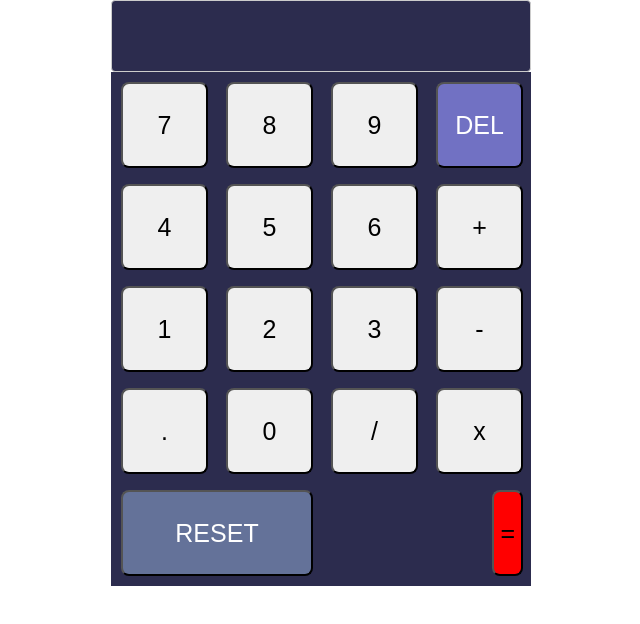
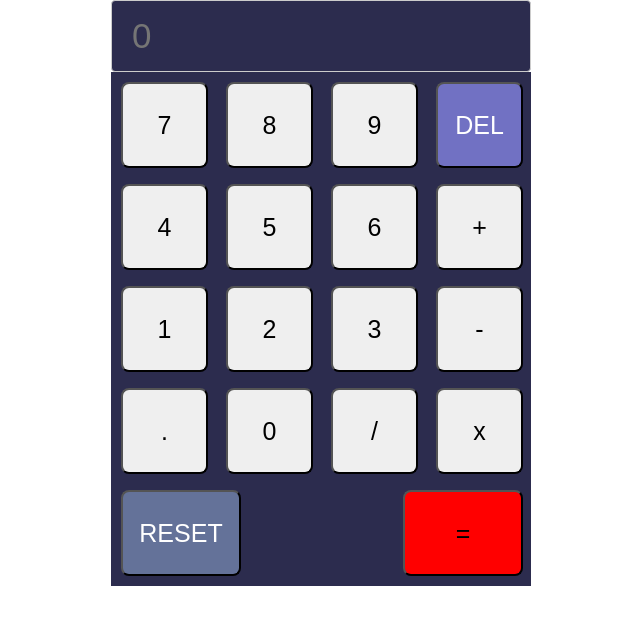
Before and after one commit to marekwino23/Simple_Calculator, a React (Create React App) app: page / in a window 1280 px wide. Shown: the top 624 px of the page, without its empty margins (319-959 px from the left). Built offline with nearby package versions, Linux system fonts and the light colour scheme.

Commit message:
fix calculator and tests

```diff
--- a/src/App.css
+++ b/src/App.css
@@ -15,8 +15,6 @@
   grid-row-gap: 8px;
   grid-column-gap: 9px;
   padding: 10px;
-  /* grid-template-columns: repeat(4, 74px);
-  grid-template-rows: repeat(4, 1fr); */
   grid-template-areas:
                         'item item item item'
                         'item item item item'
@@ -86,7 +84,7 @@
     width: 87px;
   }
   .action {
-   width: initial;
+   width: 120px;
   }
 
   .action:last-child {
--- a/src/components/Calculator.jsx
+++ b/src/components/Calculator.jsx
@@ -1,79 +1,121 @@
-import React, {useState} from 'react';
+import React, {useCallback, useEffect, useRef, useState} from 'react';
 
 const Calculator = () => {
-    let[number1,setNumber1] = useState("")
-    let[number2,setNumber2] = useState("")
-    let[char,setChar] = useState("")
-    const[sum,setSum] = useState(number1 + char + number2)
-    const handleNumber = (e) => {
-        if(number1 === ""){
-            setNumber1(e.target.value)
+    const ref = useRef();
+    const [operation, setOperation] = useState("");
+    const [result, setResult] = useState(0);
+    const onClick = (e) => {
+            const math = `${operation}${e.target.value}`;
+            setOperation(math);
+    }
+    const handleReset = () => {
+        setOperation("");
+    }
+    const handleChange = (e) => {
+        if(!/\d/.test(e.target.value) && !/[-+/*]/.test(e.target.value)) {
+            return;
         }
-        else if(number2 === "" ){
-            setNumber2(e.target.value)
-        }
-        else if(sum !== ""){
-            setNumber1(e.target.value)
-            setNumber2("")
-            setChar("")
-            setSum("")
+        const operatorIndex = operation.search(/[-+/*]/);
+
+        if(operatorIndex === -1) {
+            setOperation(e.target.value);
+        } else {
+            const number = +operation.slice(operatorIndex+1);
+            const regex1 = new RegExp(/[0-9]/, 'g' );
+            const isNumber = regex1.test(number);
+            if(isNumber) {
+               setOperation(e.target.value);
+            }
         }
     }
-    const handleChar = (e) => {
-        setChar(e.target.value)
-    }
-    const handleReset = () => {
-        setChar("")
-        setNumber2("")
-        setNumber1("")
-        setSum("")
-    }
-    const handleSum = (e) => {
-        number1 = parseInt(number1)
-        number2 = parseInt(number2)
-        if(char === "+"){
-            setSum(number1 + number2)
+
+    const handleResult = useCallback(() => {
+        const operatorIndex = operation.search(/[-+/*]/);
+        console.log('operation: ', operation, operatorIndex);
+        let number1, number2;
+        if(operatorIndex !== -1) {
+            number1 = +operation.slice(0, operatorIndex);
+            const regex1 = new RegExp(/[0-9]/, 'g' );
+            const isNumber = regex1.test(operation.slice(operatorIndex + 1));
+            if(isNumber) {
+                number2 = +operation.slice(operatorIndex + 1);
+            }
         }
-        else if(char === "-"){
-            setSum(number1 - number2)
+
+
+         console.log('numbers: ', number1, number2);
+        if(!number1 || !number2) {
+            return;
         }
-        else if(char === "-"){
-            setSum(number1 - number2)
+        let operatorSignIndex = operation.search(/[-+/*]/);
+        if(operatorSignIndex !== -1) {
+            switch (operation[operatorSignIndex]) {
+                case '+': {
+                    setOperation(number1 + number2);
+                    break;
+                }
+                case '-': {
+                    setOperation(number1 - number2);
+                    break;
+                }
+                case '*': {
+                    setOperation(number1 * number2);
+                    break;
+                }
+                case '/': {
+                    setOperation(number1 / number2);
+                    break;
+                }
+                case '%': {
+                    setOperation(number1 % number2);
+                    break;
+                }
+                default: return 0;
+            }
         }
-        else if(char === "*"){
-            setSum(number1 * number2)
-        }
-        else if(char === "%"){
-            setSum(number1 % number2)
-        }
-        else if(char === "/"){
-            setSum(number1 / number2)
-        }
-    }
+    }, [ operation ]);
+
+    useEffect(() => {
+        document.addEventListener('keydown', function(e) {
+            if(e.key === 'Backspace') {
+                const newOperation = operation.length ? operation.substring(0, operation.length -1) : operation;
+                setOperation(newOperation);
+                return;
+            }
+            if(!/[\d-+/*=]/.test(e.key)) {
+                return;
+            }
+            if(e.key === '=') {
+                handleResult();
+            } else {
+               setOperation(`${operation}${e.key}`);
+            }
+        });
+    }, [ handleResult, operation])
     return(
-        <>
-            <input type="text" className="sum" onChange={handleSum} placeholder={number1 + char + number2} value={sum} />
+        <div ref={ref}>
+            <input type="text" aria-label="result" className="sum" onChange={handleChange} placeholder={0} value={operation} />
                 <div className="grid-container">
-                    <button className="grid-item" value={7} onClick={handleNumber}>7</button>
-                    <button className="grid-item" value={8} onClick={handleNumber}>8</button>
-                    <button className="grid-item" value={9} onClick={handleNumber}>9</button>
+                    <button name="seven" className="grid-item" value={7} onClick={onClick}>7</button>
+                    <button className="grid-item" value={8} onClick={onClick}>8</button>
+                    <button className="grid-item" value={9} onClick={onClick}>9</button>
                     <button value="DEL" style={{backgroundColor:"#7171c3", color:"white"}} onClick={handleReset}>DEL</button>
-                    <button className="grid-item" value={4} onClick={handleNumber}>4</button>
-                    <button className="grid-item" value={5} onClick={handleNumber}>5</button>
-                    <button className="grid-item" value={6} onClick={handleNumber}>6</button>
-                    <button value="+" onClick={handleChar}>+</button>
-                    <button className="grid-item" value={1} onClick={handleNumber}>1</button>
-                    <button className="grid-item" value={2} onClick={handleNumber}>2</button>
-                    <button className="grid-item" value={3} onClick={handleNumber}>3</button>
-                    <button value="-" onClick={handleChar}>-</button>
-                    <button value="." onClick={handleChar}>.</button>
-                    <button value={0} onClick={handleNumber}>0</button>
-                    <button value="/" onClick={handleChar}>/</button>
-                    <button value="*" onClick={handleChar}>x</button>
+                    <button className="grid-item" value={4} onClick={onClick}>4</button>
+                    <button className="grid-item" value={5} onClick={onClick}>5</button>
+                    <button className="grid-item" value={6} onClick={onClick}>6</button>
+                    <button value="+" onClick={onClick}>+</button>
+                    <button className="grid-item" value={1} onClick={onClick}>1</button>
+                    <button className="grid-item" value={2} onClick={onClick}>2</button>
+                    <button className="grid-item" value={3} onClick={onClick}>3</button>
+                    <button value="-" onClick={onClick}>-</button>
+                    <button value="." onClick={onClick}>.</button>
+                    <button value={0} onClick={onClick}>0</button>
+                    <button value="/" onClick={onClick}>/</button>
+                    <button value="*" onClick={onClick}>x</button>
                     <button className="action" value="RESET" style={{backgroundColor:"#647299",color:"white"}} onClick={handleReset}>RESET</button>
-                    <button className="action" value="=" style={{backgroundColor:"red"}} onClick={handleSum}>=</button>
+                    <button className="action" value="=" style={{backgroundColor:"red"}} onClick={handleResult}>=</button>
                 </div>
-        </>
+        </div>
     )
 }
 
```
Also changed, not shown: 2 other files (tests, documents, lock files or other folders).
